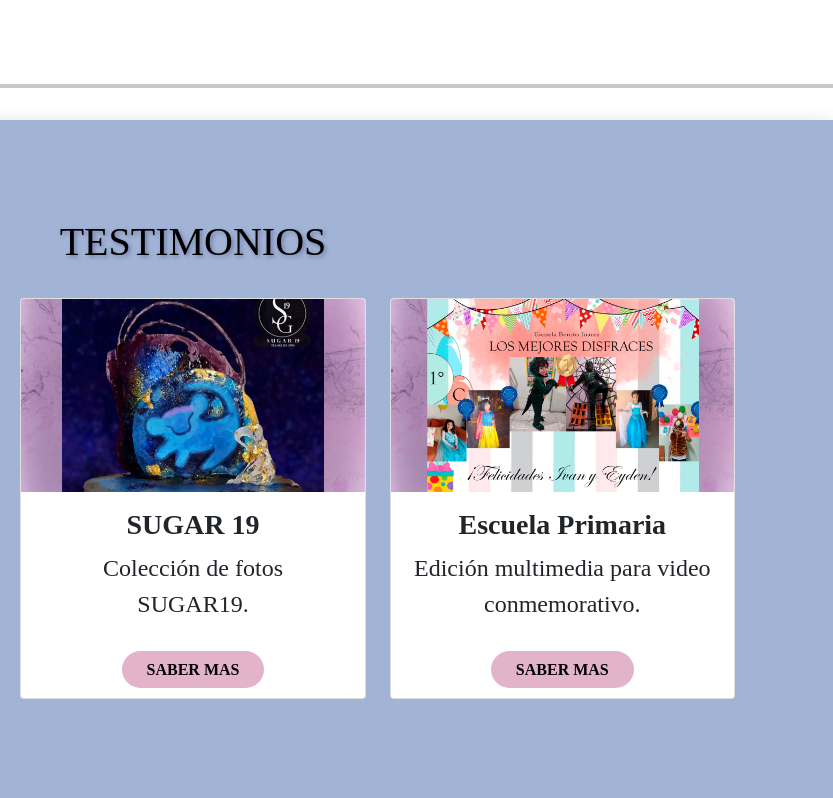
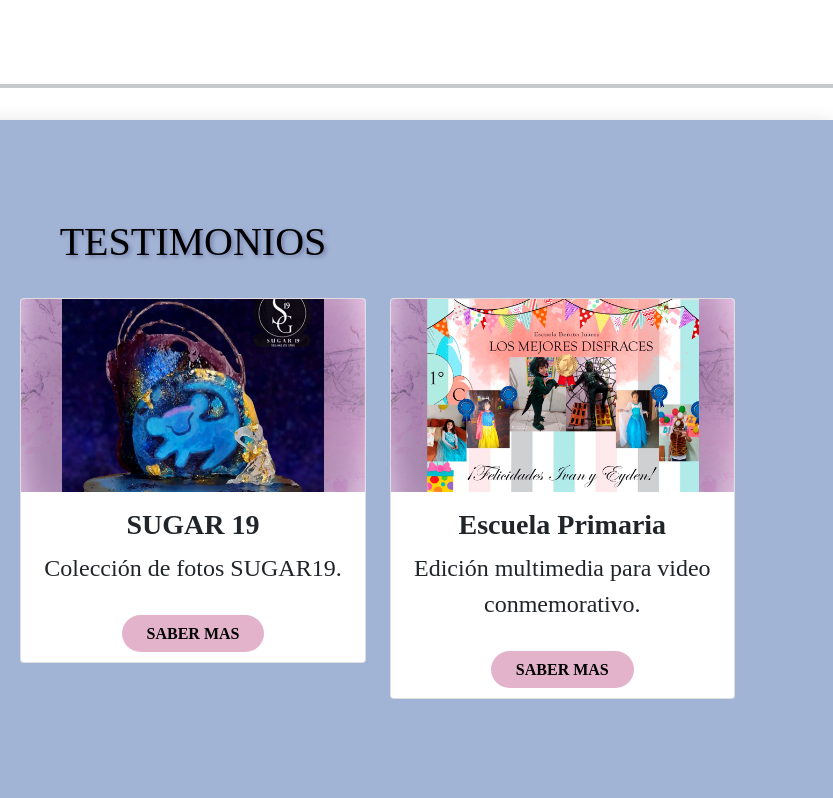
Before and after one commit to Kharenn3701/ProyectoEjemplo, a plain HTML site: page index.html in a window 1280 px wide. Shown: the part 1216-2014 px from the top of the page, 447-1280 px from the left. Drawn offline with nearby package versions, Linux system fonts and the light colour scheme.

Commit message:
Update index.html

```diff
--- a/index.html
+++ b/index.html
@@ -160,7 +160,7 @@
                           <div class="card-body">
                             <h3 class="card-title"><strong>SUGAR 19</strong>
                             </h3>
-                            <font size=5><p class="card-text">Colección de fotos <br> SUGAR19.</p></font>
+                            <font size=5><p class="card-text">Colección de fotos SUGAR19.</p></font>
                             <br>
                             <a href="proyecto2.html" class="boton">SABER MAS</a>
                           </div>
```
